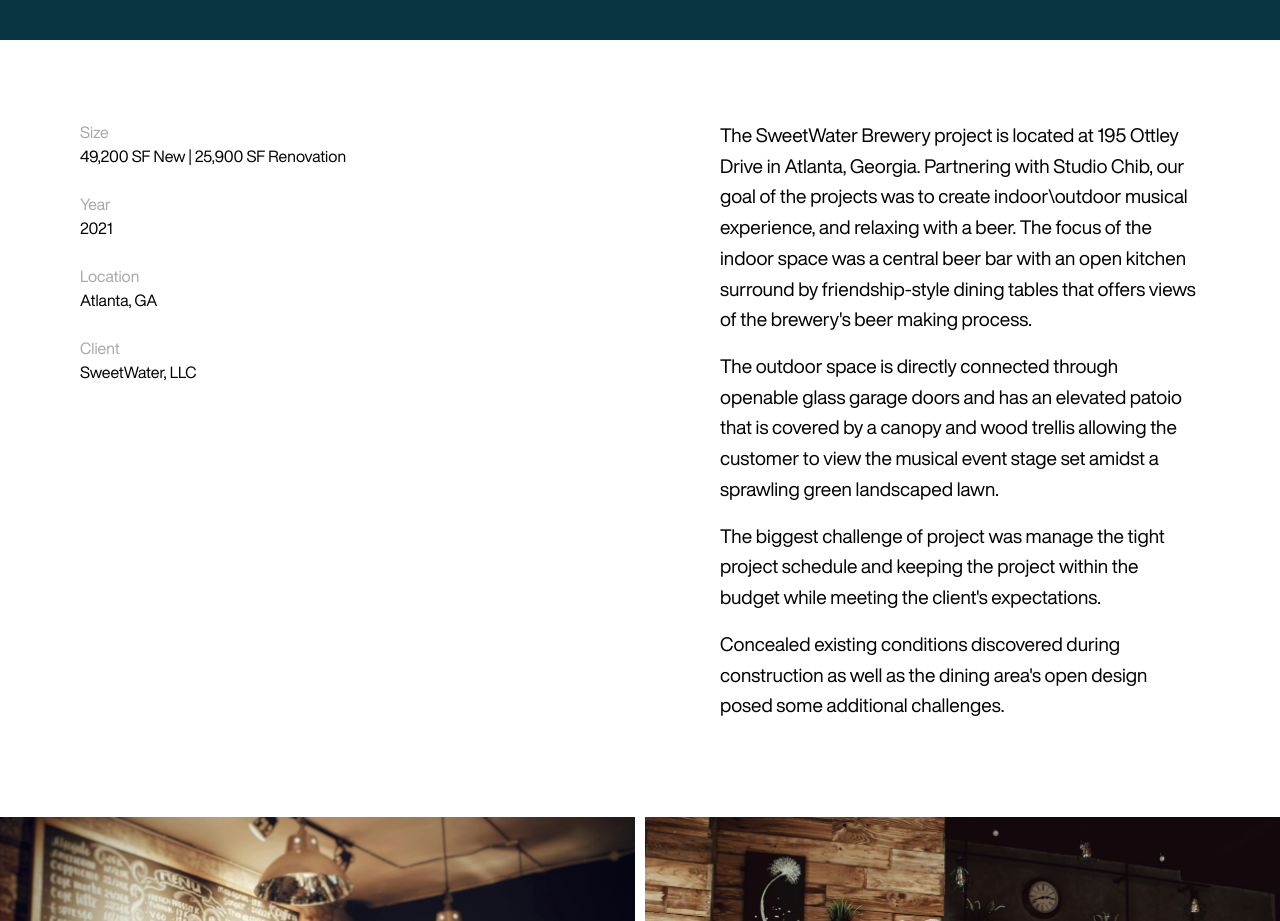
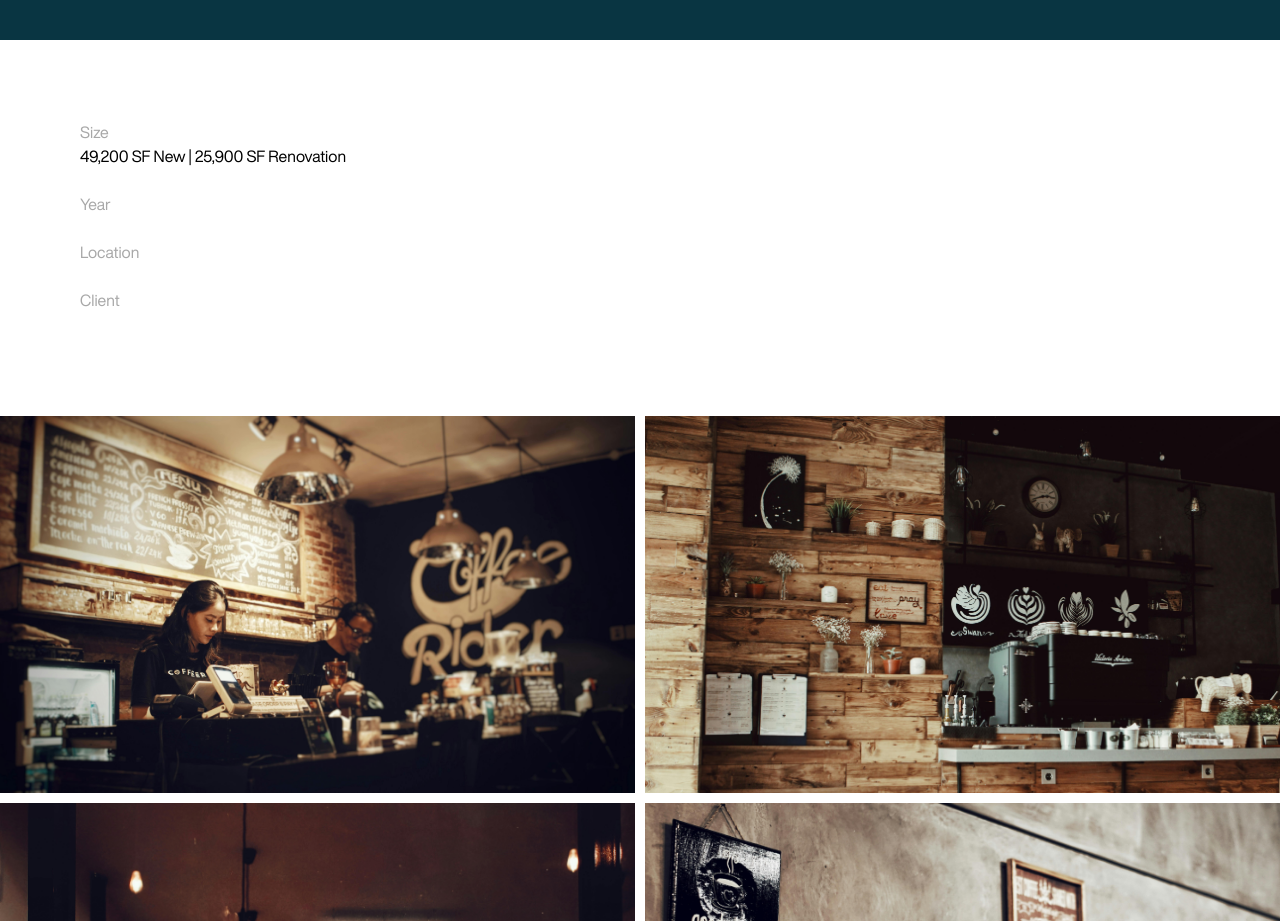
Before and after one commit to DevinHarris/pei, a Next.js app: page /portfolio/1232 in a window 1280 px wide. Shown: the part 1000-1921 px from the top of the page. Built offline with nearby package versions, Linux system fonts and the light colour scheme.

Commit message:
various updates

```diff
--- a/app/components/ProjectThumbnail/ProjectThumbnail.tsx
+++ b/app/components/ProjectThumbnail/ProjectThumbnail.tsx
@@ -1,12 +1,13 @@
 interface ProjectThumbnail {
+    id: string,
     name: string,
-    images: [string],
-    locations: [string],
-    description: string,
+    images: string[],
+    location: string,
+    project_description: string,
     projectType: string
 }
 
-export default function ProjectThumbnail({ name, images, locations, description, projectType }: ProjectThumbnail) {
+export default function ProjectThumbnail({ id, name, images, location, project_description, projectType }: ProjectThumbnail) {
 
     return (
         <div className="project-thumbnail">
@@ -14,11 +15,11 @@
                 <img src={images[0]} alt={`${name}'s project image`} />
             </div>
             <div className="project-thumbnail__meta">
-                <a className="project-thumbnail__title" href="/portfolio/1232">
-                    <h1>{name} | {locations[0]} </h1>
+                <a className="project-thumbnail__title" href={`/portfolio/${id}`}>
+                    <h1>{name} | {location} </h1>
                 </a>
                 {/* <span className="project-thumbnail__location">{locations[0]}</span> */}
-                <p className="project-thumbnail__desc">{`${description.substring(0, 100)}...`}</p>
+                <p className="project-thumbnail__desc">{`${project_description[0].substring(0, 100)}...`}</p>
             </div>
         </div>
     )
--- a/app/portfolio/[id]/page.tsx
+++ b/app/portfolio/[id]/page.tsx
@@ -1,6 +1,33 @@
-export default function ProjectPage({ params }:  { params: { id: string } }) {
+"use client";
 
-    console.log('Project: ', params);
+import { useState, useEffect } from 'react';
+import { useParams } from 'next/navigation';
+import projects from '../../../data/projects.json';
+
+interface Project {
+    id: string,
+    name: string,
+    project_tagline: string,
+    project_description: string[],
+    year_completed: string,
+    location: string,
+    client_name: string,
+    images: string[]
+}
+
+export default function ProjectPage() {
+
+    const { id } = useParams<{ id: string }>();
+    const [currentProject, setCurrentProject] =  useState<Project | undefined>();
+
+
+    useEffect(() => {
+        const projectData = projects.find(project => project.id === `${id}`);
+
+
+        setCurrentProject(projectData);
+
+    }, [currentProject]);
 
     return (
         <div className="project-page">
@@ -8,13 +35,13 @@
                 <div className="project-page__header--hero">
                     <img className="project-page__header--img" src="/images/project-img-4.jpg" alt="project-image" />
                     <div className="project-page__header--content">
-                        <h1 className="project-title">SweetWater Brewing Company | Atlanta, GA</h1>
+                        <h1 className="project-title">{currentProject?.name} | {currentProject?.location}</h1>
                     </div>
                 </div>
             </header>
             <main className="project-page__main">
                 <section className="project-page__callout">
-                    <h2 className="project-page__callout-text">PEI is a very professional MEP engineering consulting group. They work efficiently and are great to collaborate with. Without expection, all the members of PEI team have been very capable, efficient, and friendly. Yes, I would absolutely recommend PEI to other firms.</h2>
+                    <h2 className="project-page__callout-text">{currentProject?.project_tagline}</h2>
                 </section>
                 <section className="project-page__meta">
                     <div className="project-page__meta-grid">
@@ -25,29 +52,22 @@
                             </div>
                             <div className="project-page__meta-desc">
                                 <b className="project-page__meta-title">Year</b>
-                                <span className="project-page__meta-value">2021</span>
+                                <span className="project-page__meta-value">{currentProject?.year_completed}</span>
                             </div>
                             <div className="project-page__meta-desc">
                                 <b className="project-page__meta-title">Location</b>
-                                <span className="project-page__meta-value">Atlanta, GA</span>
+                                <span className="project-page__meta-value">{currentProject?.location}</span>
                             </div>
                             <div className="project-page__meta-desc">
                                 <b className="project-page__meta-title">Client</b>
-                                <span className="project-page__meta-value">SweetWater, LLC</span>
+                                <span className="project-page__meta-value">{currentProject?.client_name}</span>
                             </div>
                         </div>
                         <div className="project-page__meta-grid-col project-page__meta-grid-text">
-                                <p className="project-page__meta-text">The SweetWater Brewery project is located at 195 Ottley Drive in Atlanta, Georgia. Partnering with Studio Chib, our goal of the projects was to create indoor\outdoor musical experience, and relaxing with a beer. The focus of the indoor space was a central beer bar with an open kitchen surround by friendship-style dining tables that offers views of the brewery's beer making process.</p>
+                            {
+                                currentProject?.project_description.map(description => <p className="project-page__meta-text">{description}</p>)
+                            }
 
-                                <p className="project-page__meta-text">The outdoor space is directly connected through openable glass garage doors and has an elevated patoio that is covered by a canopy and wood trellis allowing the customer to view the musical event stage set amidst a sprawling green landscaped lawn.</p>
-
-                                <p className="project-page__meta-text">
-                                    The biggest challenge of project was manage the tight project schedule and keeping the project within the budget while meeting the client's expectations.
-                                </p>
-
-                                <p className="project-page__meta-text">
-                                    Concealed existing conditions discovered during construction as well as the dining area's open design posed some additional challenges.
-                                </p>
                         </div>
 
                     </div>
--- a/app/portfolio/page.js
+++ b/app/portfolio/page.js
@@ -1,66 +1,21 @@
 'use client'
 
 import { useState, useEffect } from 'react';
-import ProjectThumbnail from "../components/ProjectThumbnail/ProjectThumbnail"
+import { useParams } from 'next/navigation';
+import ProjectThumbnail from "../components/ProjectThumbnail/ProjectThumbnail";
+
+import projectData from '../../data/projects.json';
 
 export default function PortfolioPage() {
 
-    const [projects, setProjects] = useState([
-        {
-            name: 'C. Ellet\'s Steakhouse',
-            locations: ['Atlanta, GA'],
-            images: ['/images/project-img-5.jpg'],
-            description: 'C. Ellet\’s is a next-generation steakhouse located at The Battery in Truist Park. The space includes a kitchen, associated storage spaces, a bar, oyster bar with wall up service window, multiple points of sale and dining spaces, and restrooms required for the fit-out.',
-            projectType: 'Food and Beverages'
-        },
-
-        {
-            name: '1020 White St.',
-            locations: ['Atlanta, GA'],
-            images: ['/images/project-img-2.jpg'],
-            description: 'An adaptive use of an existing warehouse that the developers will turn into a series of retail/restaurant spaces. This food hall joins restaurants, breweries, offices, and retail shops open at the Lee + White complex along the Westside Beltline. The food hall will feature a mix of 19 food stalls once fully open, a central bar in front opening to a large patio, and full-service restaurants.',
-            projectType: 'Office'
-        },
-
-        {
-            name: 'O-Ku',
-            locations: ['Atlanta, GA', 'Charlotte, NC'],
-            images: ['/images/project-img-1.jpg'],
-            description: 'O-Ku restaurant celebrates authentic Asian cuisine with a southern approach and a menu that focuses on unique ingredients and sophisticated presentations. Both locations are roughly 7,500 square feet with a full kitchen and bar and required wood solid fuel.',
-            projectType: 'Food and Beverages'
-        },
-
-        {
-            name: 'Oak Steakhouse',
-            locations: ['Charlotte, NC'],
-            images: ['/images/project-img-7.jpg'],
-            description: 'Oak Steakhouse embodies a contemporary interpretation of the traditional American steakhouse, with a spacious footprint spanning nearly 14,000 square feet and equipped with a full kitchen and bar. The architectural design integrates elements to accommodate wood burning solid fuel, enhancing the culinary experience with an authentic touch.',
-            projectType: 'Community'
-        },
-
-        {
-            name: 'Ted’s Montana Grill',
-            locations: ['Nationwide'],
-            images: ['/images/project-img-4.jpg'],
-            description: 'Ted\'s is renowned for its authentic American cuisine. Our teams collaborate closely to refine their prototypical design to support the expansion of this national account, ensuring each location maintains its unique charm while adhering to high standards of quality and consistency.',
-            projectType: 'Food and Beverages'
-        },
-
-        {
-            name: 'Waffle House',
-            locations: ['Nationwide'],
-            images: ['/images/project-img-9.jpg'],
-            description: 'As Waffle House’s go-to MEP engineering firm, we specialize in designing intricate fit-ups within existing facilities, seamlessly integrating their evolving needs while ensuring optimal functionality and efficiency. We have completed hundreds of projects for them across the country.',
-            projectType: 'Retail'
-        },
-    ])
-
     // used to filter different projects
 
-    const [projectTypes, setProjectTypes] = useState(['Community', 'Food and Beverages', 'Higher Education', 'Historic', 'Hospitality',
+    const [projectTypes, setProjectTypes] = useState(['Food and Beverages', 'Community', 'Higher Education', 'Historic', 'Hospitality',
                                 'Industrial', 'K-12 Education', 'Medical', 'Mixed Use', 'Multi-Family', 'Office', 'Retail', 'Senior Living'])
 
-    const [currentProjectType, setCurrentProjectType] = useState('Community');
+    const [currentProjectType, setCurrentProjectType] = useState('Food and Beverages');
+
+    const [projects, setProjects] = useState([]);
 
     const handleOnChange = (e) => {
 
@@ -69,8 +24,8 @@
     }
 
     useEffect(() => {
-        console.log('effect triggered')
-    }, [currentProjectType])
+        setProjects(projectData);
+    }, [currentProjectType, projects])
 
 
     return (
--- a/data/projects.json
+++ b/data/projects.json
@@ -1,5 +1,6 @@
 [
     {
+        "id": "212afa",
         "name": "SweetWater Brewing Company",
         "project_tagline": "PEI is a very professional MEP engineering consulting group. They work efficiently and are great to collaborate with. Without expection, all the members of PEI team have been very capable, efficient, and friendly. Yes, I would absolutely recommend PEI to other firms.",
         "project_description": [
@@ -11,6 +12,23 @@
 
         "year_completed": "2021",
         "location": "Atlanta, GA",
-        "client_name": "SweetWater, LLC"
+        "client_name": "SweetWater, LLC",
+        "images": [],
+        "projectType": "Food and Beverages"
+    },
+
+    {
+        "id": "542j21",
+        "name": "New Company",
+        "project_tagline": "PEI is a very professional MEP engineering consulting group. They work efficiently and are great to collaborate with. Without expection, all the members of PEI team have been very capable, efficient, and friendly. Yes, I would absolutely recommend PEI to other firms.",
+        "project_description": [
+            "New company is awesome!"
+        ],
+
+        "year_completed": "2024",
+        "location": "Los Angeles, CA",
+        "client_name": "Test, LLC",
+        "images": [],
+        "projectType": "Food and Beverages"
     }
 ]
```
